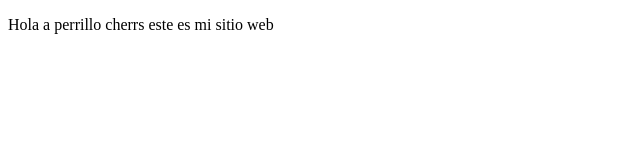
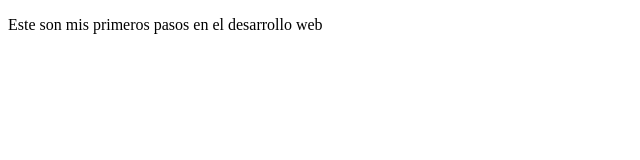
Before and after one commit to Keneo85/proyectoDemoCursoPrework, a plain HTML site: page index.html in a window 1280 px wide. Shown: the full height of the page, 0-640 px from the left. Drawn offline with Linux system fonts and the light colour scheme.

Commit message:
se agrega nuevo contenido

```diff
--- a/index.html
+++ b/index.html
@@ -8,7 +8,7 @@
 </head>
 <body>
     <p>
-        Hola a perrillo cherrs este es mi sitio web
+        Este son mis primeros pasos en el desarrollo web
     </p>
 </body>
 </html>
```
